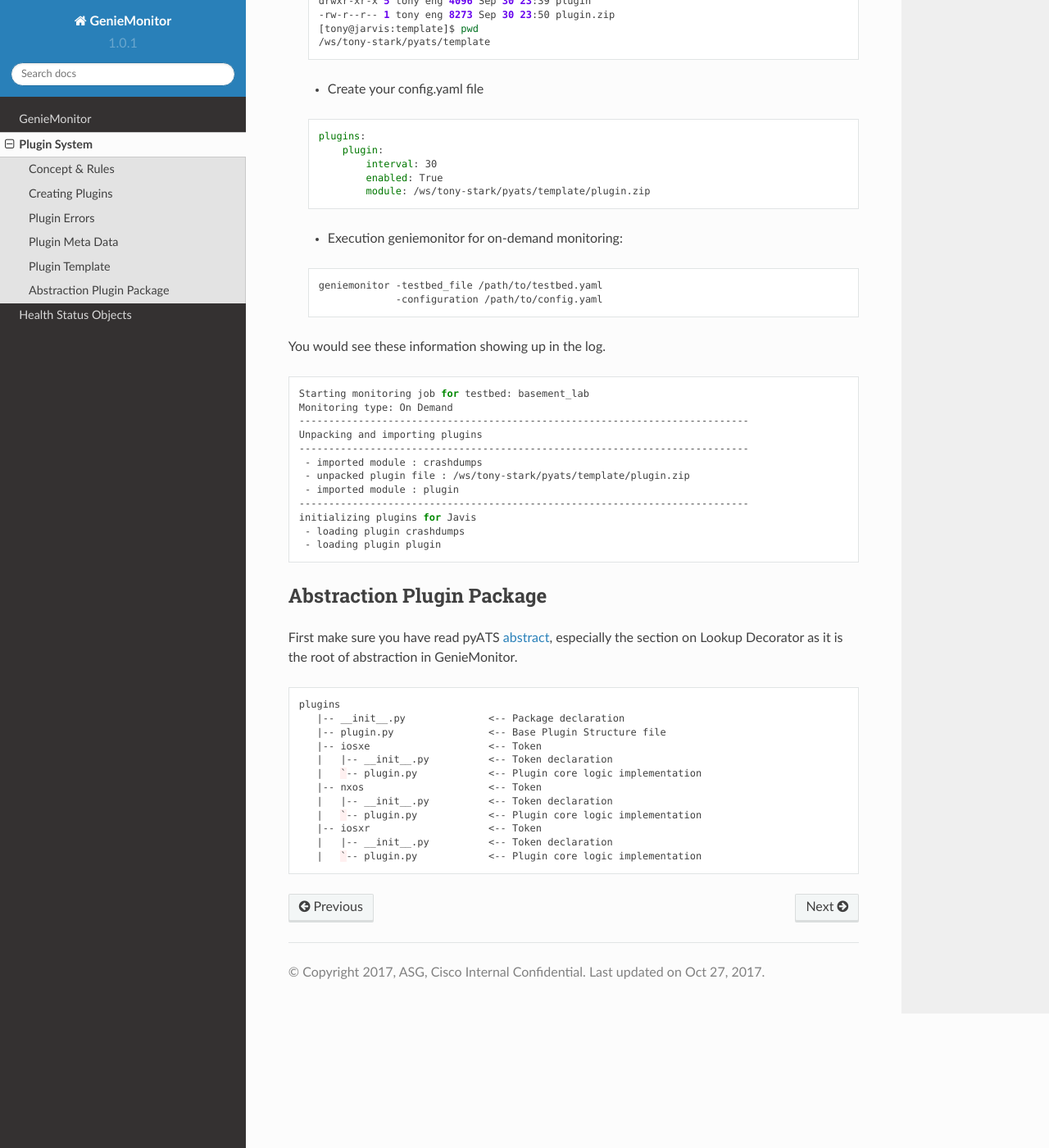
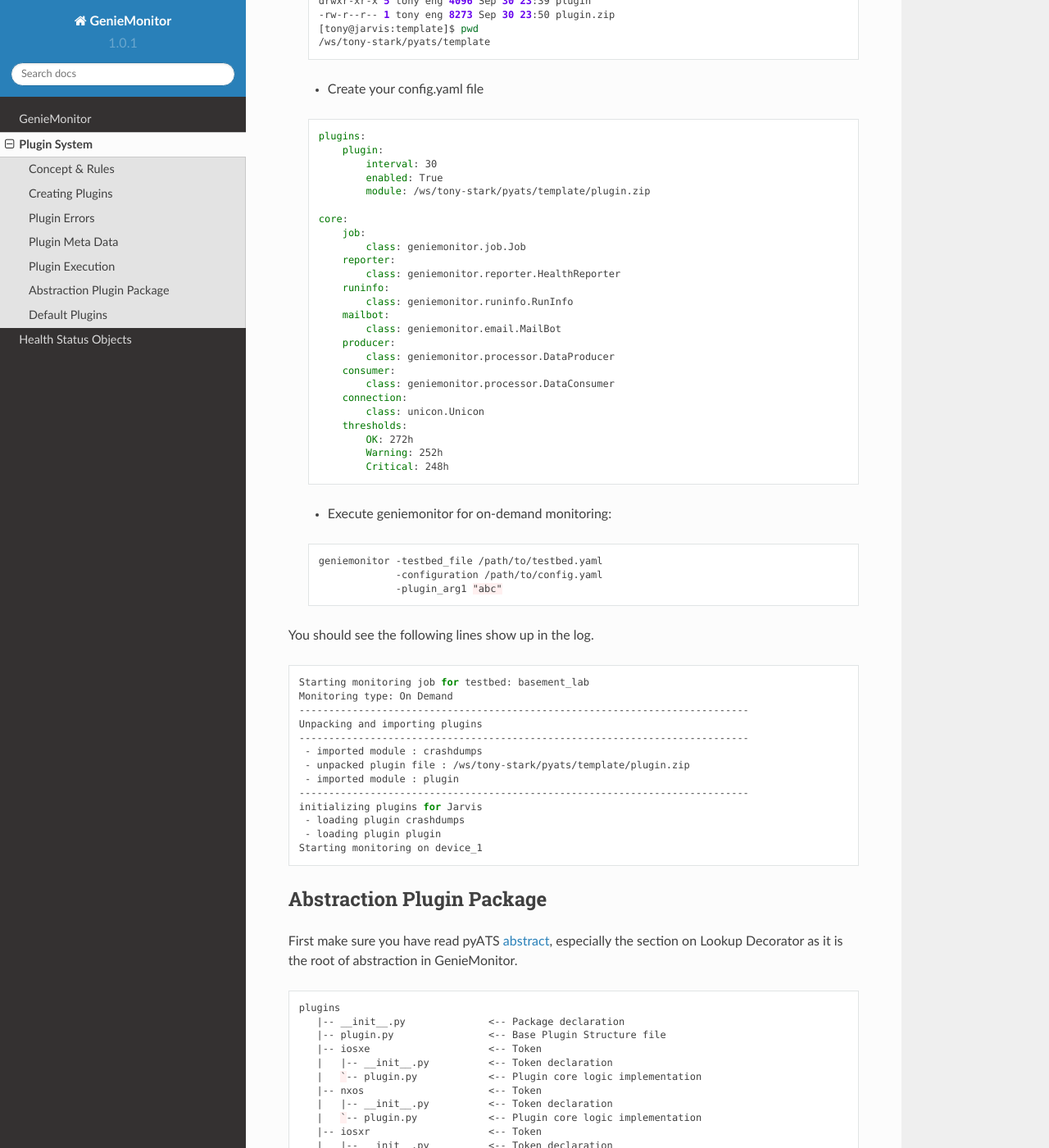
Before and after one commit to CiscoTestAutomation/genietelemetry, a Sphinx documentation site: the page built from docs/plugins.rst, in a window 1280 px wide and 1400 px high, scrolled down 3968 px. Shown: the whole window at 82% size. Built offline with Sphinx 7.4.7 and the Read the Docs theme 2.0.0, drawn with Linux system fonts in a browser that asks for light colours; the version number is read from the project's files by our own code; some of the changed text lies outside the part shown.

Commit message:
Geniemonitor: Docs updated

```diff
--- a/docs/plugins.rst
+++ b/docs/plugins.rst
@@ -188,15 +188,15 @@ report when ``-meta`` argument is used. Plugin developers may overwrite this
 method to develop custom meta data handling logic.
 
 
-Plugin Template
----------------
-Plugin Template can be found at template folder after installation
+Plugin Execution
+----------------
+Plugin Templates can be found in the template folder after installation
 
 .. code-block:: bash
 
     $VIRTUAL_ENV/templates/geniemonitor/
 
-Steps for testing your plugin:
+Steps for executing your plugin:
 
     - Compress your plugin package or file into zip file
 
@@ -234,14 +234,35 @@ Steps for testing your plugin:
                 enabled: True
                 module: /ws/tony-stark/pyats/template/plugin.zip
 
-    - Execution geniemonitor for on-demand monitoring:
+        core:
+            job:
+                class: geniemonitor.job.Job
+            reporter:
+                class: geniemonitor.reporter.HealthReporter
+            runinfo:
+                class: geniemonitor.runinfo.RunInfo
+            mailbot:
+                class: geniemonitor.email.MailBot
+            producer:
+                class: geniemonitor.processor.DataProducer
+            consumer:
+                class: geniemonitor.processor.DataConsumer
+            connection:
+                class: unicon.Unicon
+            thresholds:
+                OK: 272h
+                Warning: 252h
+                Critical: 248h
+
+    - Execute geniemonitor for on-demand monitoring:
 
     .. code-block:: bash
 
         geniemonitor -testbed_file /path/to/testbed.yaml
                      -configuration /path/to/config.yaml
+                     -plugin_arg1 "abc"
 
-You would see these information showing up in the log.
+You should see the following lines show up in the log.
 
 .. code-block:: bash
 
@@ -254,9 +275,10 @@ You would see these information showing up in the log.
      - unpacked plugin file : /ws/tony-stark/pyats/template/plugin.zip
      - imported module : plugin
     ----------------------------------------------------------------------------
-    initializing plugins for Javis
+    initializing plugins for Jarvis
      - loading plugin crashdumps
      - loading plugin plugin
+    Starting monitoring on device_1
 
 
 Abstraction Plugin Package
@@ -280,3 +302,26 @@ Decorator as it is the root of abstraction in GenieMonitor.
        |-- iosxr                    <-- Token
        |   |-- __init__.py          <-- Token declaration
        |   `-- plugin.py            <-- Plugin core logic implementation
+
+
+Default Plugins
+---------------
+Once development for your plugin is completed, it can be added to the "default"
+list of plugins that run everytime Geniemonitor is executed. The keepalive
+plugin is an example of a default plugin.
+
+To add your plugin to the default list, simply add your information to the
+src/geniemonitor/config/defaults.py file
+
+.. code-block:: bash
+
+    DEFAULT_CONFIGURATION = '''
+        plugins:
+            keepalive:
+                interval: 30
+                enabled: True
+                module: geniemonitor.plugins.keepalive
+            mynewplugin:
+                interval: 60
+                enabled: True
+                module: geniemonitor.plugins.mynewplugin
```
